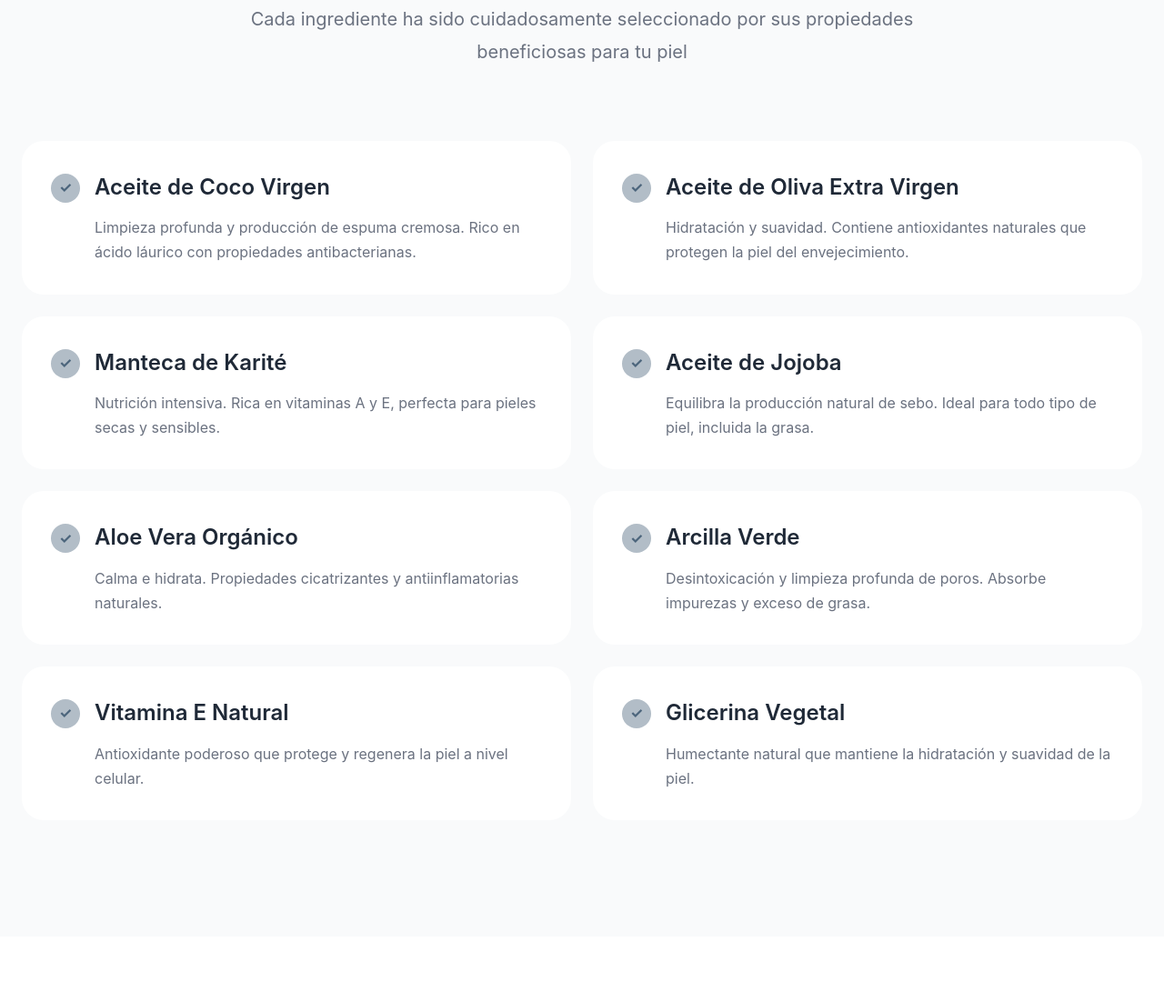
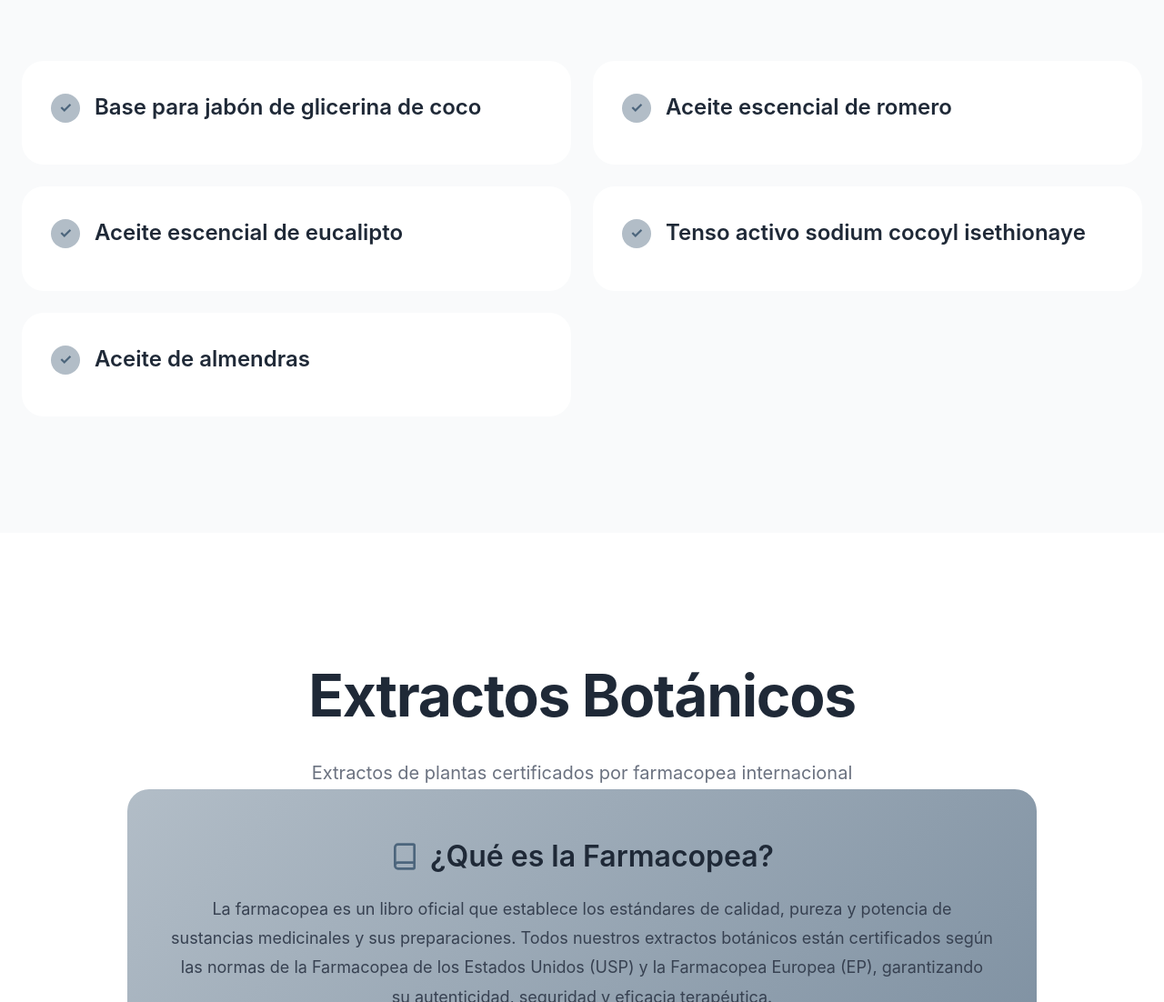
Before and after one commit to RowerX/Jabon, a plain HTML site: page index.html in a window 1280 px wide. Shown: the part 3425-4527 px from the top of the page at 91% size. Drawn offline with Linux system fonts and the light colour scheme.

Commit message:
Update index.html

```diff
--- a/index.html
+++ b/index.html
@@ -94,63 +94,36 @@ Ofrecemos un producto innovador y revolucionario diseñado para modificar la for
         <div class="container">
             <div class="section-header fade-in-scroll">
                 <h2 class="section-title">Ingredientes</h2>
-                <p class="section-description">Cada ingrediente ha sido cuidadosamente seleccionado por sus propiedades beneficiosas para tu piel</p>
             </div>
             <div class="ingredients-grid">
                 <div class="ingredient-card fade-in-scroll">
                     <div class="ingredient-check">✓</div>
                     <div class="ingredient-content">
-                        <h3 class="ingredient-name">Aceite de Coco Virgen</h3>
-                        <p class="ingredient-purpose">Limpieza profunda y producción de espuma cremosa. Rico en ácido láurico con propiedades antibacterianas.</p>
+                        <h3 class="ingredient-name">Base para jabón de glicerina de coco </h3>
                     </div>
                 </div>
                 <div class="ingredient-card fade-in-scroll">
                     <div class="ingredient-check">✓</div>
                     <div class="ingredient-content">
-                        <h3 class="ingredient-name">Aceite de Oliva Extra Virgen</h3>
-                        <p class="ingredient-purpose">Hidratación y suavidad. Contiene antioxidantes naturales que protegen la piel del envejecimiento.</p>
+                        <h3 class="ingredient-name">Aceite escencial de romero</h3>
                     </div>
                 </div>
                 <div class="ingredient-card fade-in-scroll">
                     <div class="ingredient-check">✓</div>
                     <div class="ingredient-content">
-                        <h3 class="ingredient-name">Manteca de Karité</h3>
-                        <p class="ingredient-purpose">Nutrición intensiva. Rica en vitaminas A y E, perfecta para pieles secas y sensibles.</p>
+                        <h3 class="ingredient-name">Aceite escencial de eucalipto</h3>
                     </div>
                 </div>
                 <div class="ingredient-card fade-in-scroll">
                     <div class="ingredient-check">✓</div>
                     <div class="ingredient-content">
-                        <h3 class="ingredient-name">Aceite de Jojoba</h3>
-                        <p class="ingredient-purpose">Equilibra la producción natural de sebo. Ideal para todo tipo de piel, incluida la grasa.</p>
+                        <h3 class="ingredient-name">Tenso activo sodium cocoyl isethionaye</h3>
                     </div>
                 </div>
                 <div class="ingredient-card fade-in-scroll">
                     <div class="ingredient-check">✓</div>
                     <div class="ingredient-content">
-                        <h3 class="ingredient-name">Aloe Vera Orgánico</h3>
-                        <p class="ingredient-purpose">Calma e hidrata. Propiedades cicatrizantes y antiinflamatorias naturales.</p>
-                    </div>
-                </div>
-                <div class="ingredient-card fade-in-scroll">
-                    <div class="ingredient-check">✓</div>
-                    <div class="ingredient-content">
-                        <h3 class="ingredient-name">Arcilla Verde</h3>
-                        <p class="ingredient-purpose">Desintoxicación y limpieza profunda de poros. Absorbe impurezas y exceso de grasa.</p>
-                    </div>
-                </div>
-                <div class="ingredient-card fade-in-scroll">
-                    <div class="ingredient-check">✓</div>
-                    <div class="ingredient-content">
-                        <h3 class="ingredient-name">Vitamina E Natural</h3>
-                        <p class="ingredient-purpose">Antioxidante poderoso que protege y regenera la piel a nivel celular.</p>
-                    </div>
-                </div>
-                <div class="ingredient-card fade-in-scroll">
-                    <div class="ingredient-check">✓</div>
-                    <div class="ingredient-content">
-                        <h3 class="ingredient-name">Glicerina Vegetal</h3>
-                        <p class="ingredient-purpose">Humectante natural que mantiene la hidratación y suavidad de la piel.</p>
+                        <h3 class="ingredient-name">Aceite de almendras</h3>
                     </div>
                 </div>
             </div>
```
